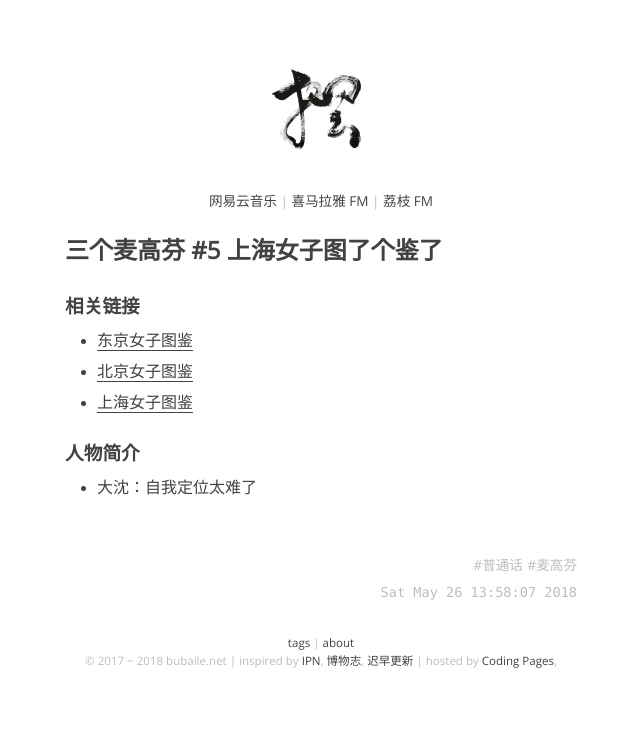
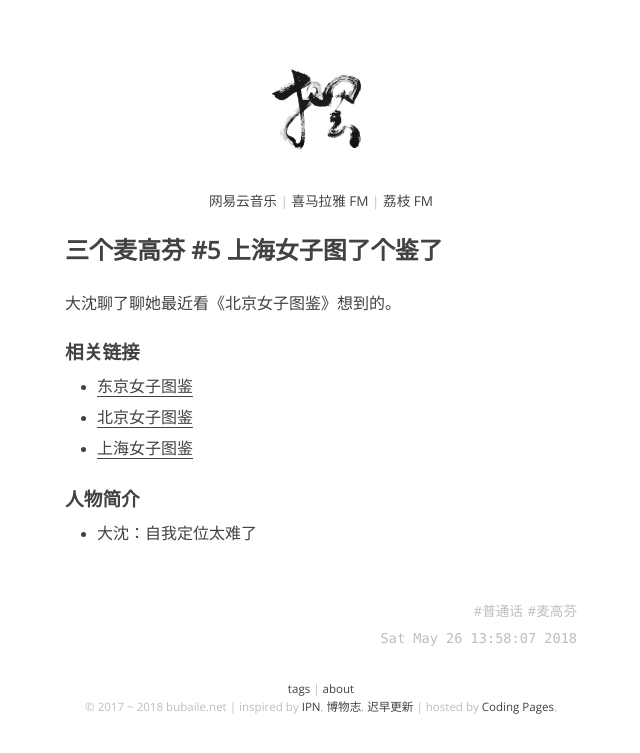
Before and after one commit to onion7878/bubaile.net, a Jekyll site: the page built from _posts/2018-05-27-mgf-dashen-in-shanghai.md, in a window 1280 px wide. Shown: the top 753 px of the page, without its empty margins (319-959 px from the left). Built offline with Jekyll 4.4.1, drawn with Linux system fonts in a browser that asks for light colours.

Commit message:
添加简介

```diff
--- a/_posts/2018-05-27-mgf-dashen-in-shanghai.md
+++ b/_posts/2018-05-27-mgf-dashen-in-shanghai.md
@@ -8,6 +8,8 @@ categories: [podcast]
 
 ---
 
+大沈聊了聊她最近看《北京女子图鉴》想到的。
+
 ### 相关链接
 
 - [东京女子图鉴](https://movie.douban.com/subject/26921674/)
```
